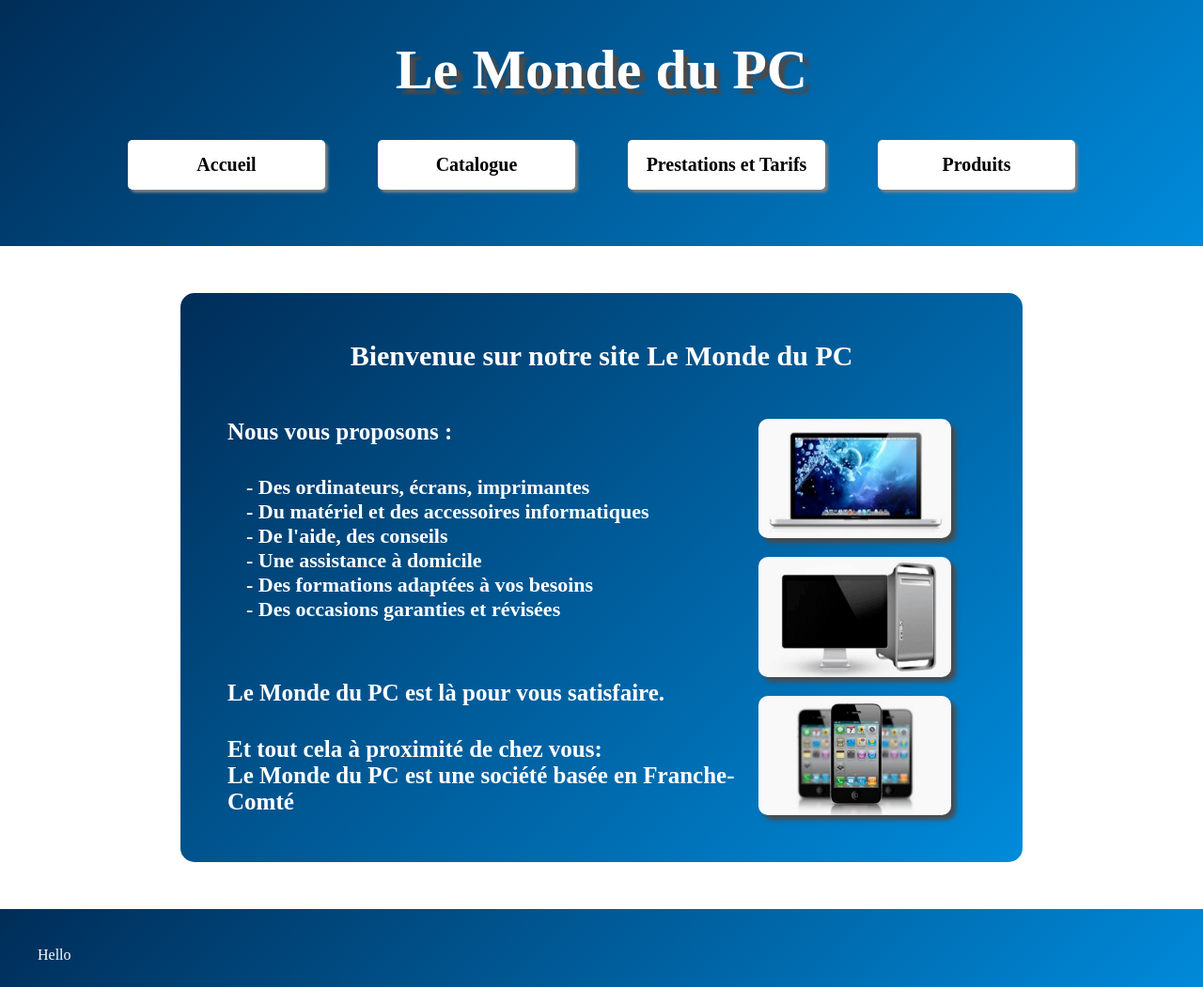
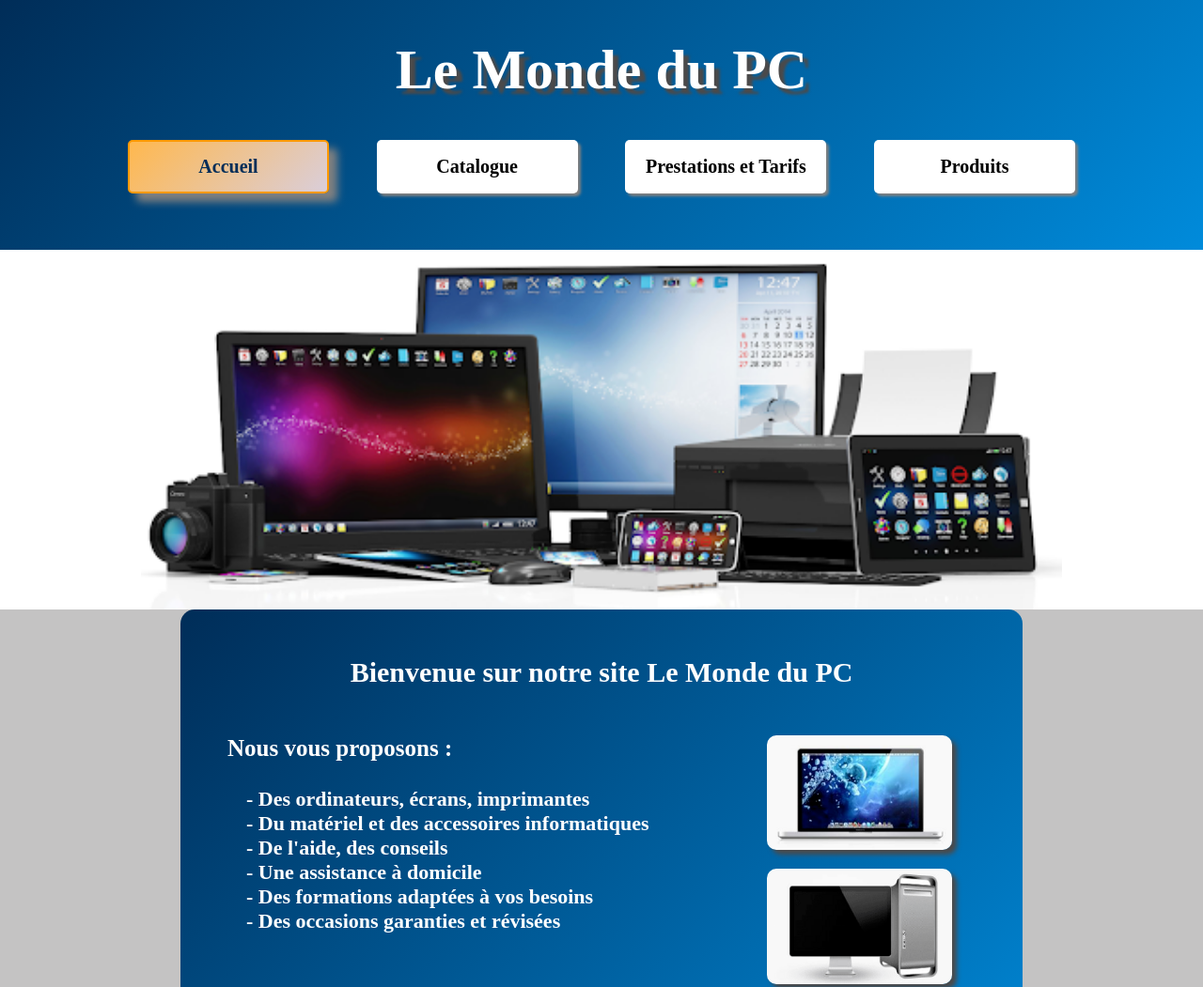
Before and after one commit to mikagame/Lmdupc, a plain HTML site: page index.html in a window 1280 px wide. Shown: the top 1051 px of the page at 94% size. Drawn offline with Linux system fonts and the light colour scheme.

Commit message:
index.html

```diff
--- a/index.html
+++ b/index.html
@@ -13,7 +13,7 @@
     <header>
         <h1>Le Monde du PC</h1>
         <nav>
-            <a href="">Accueil</a>
+            <p>Accueil</p>
             <a href="">Catalogue</a>
             <a href="">Prestations et Tarifs</a>
             <a href="">Produits</a>
@@ -21,6 +21,9 @@
 
     </header>
 
+    <div class="hero">
+        <img src="./img/logo.png" alt="logo" />
+    </div>
 
     <main class="home">
         <h2>Bienvenue sur notre site Le Monde du PC</h2>
--- a/styles/_general.scss
+++ b/styles/_general.scss
@@ -2,3 +2,7 @@
     margin: 0;
     padding: 0;
 }
+
+body {
+    background-color: rgb(196, 195, 195);
+}
--- a/styles/pages/_index.scss
+++ b/styles/pages/_index.scss
@@ -6,13 +6,25 @@
      // background-color: #002d58;
      background: linear-gradient(135deg, #002d58, #008bdb);
      padding: 40px;
-     margin-bottom: 50px;
-     // border-bottom-left-radius: 15px;
-     // border-bottom-right-radius: 15px;
      h1 {
          margin-bottom: 20px;
          font-size: 60px;
          text-shadow: 6px 6px 3px rgb(75, 74, 74);
+     }
+ }
+
+ .hero {
+     // background: no-repeat url("../../img/logo.png");
+     // background-size: contain;
+     // background-position: top;
+     //max-width: 950px;
+     display: flex;
+     justify-content: center;
+     background-color: white;
+     img {
+         width: 100%;
+         max-width: 980px;
+         object-fit: cover;
      }
  }
 
@@ -21,6 +33,7 @@
      width: 90%;
      display: flex;
      justify-content: space-between;
+     align-items: center;
      max-width: 1050px;
      a {
          text-align: center;
@@ -37,6 +50,7 @@
          border-radius: 5px;
          box-shadow: 3px 3px 3px grey;
          transition: all ease-in-out 0.3s;
+         border: 2px solid transparent;
          &:hover {
              box-shadow: 8px 8px 8px rgb(75, 74, 74);
              // background-color: #e27ae2;
@@ -44,6 +58,20 @@
              // color: white;
              transform: scale(1.2);
          }
+     }
+     p {
+         text-align: center;
+         font-size: 20px;
+         font-weight: bolder;
+         background: linear-gradient(135deg, #ffb84e, #daceda);
+         color: #002d58;
+         padding: 15px;
+         margin-right: 2%;
+         margin-left: 2%;
+         width: 180px;
+         border-radius: 5px;
+         box-shadow: 9px 9px 9px grey;
+         border: 2px solid #ff9900;
      }
  }
 
@@ -85,6 +113,7 @@
      display: flex;
      flex-direction: column;
      justify-content: space-between;
+     margin-right: 30px;
  }
 
  .listImg {
@@ -150,6 +179,7 @@
  @media only screen and (max-width: 999px) {
      .home {
          margin: 0;
+         border-radius: 0;
      }
      h2 {
          font-size: 25px;
@@ -169,6 +199,9 @@
          display: grid;
          grid-template-columns: 1fr;
          margin-top: 30px;
+         img {
+             max-width: 360px;
+         }
      }
  }
 
```
Also changed, not shown: styles/main.css, 1 other file.
